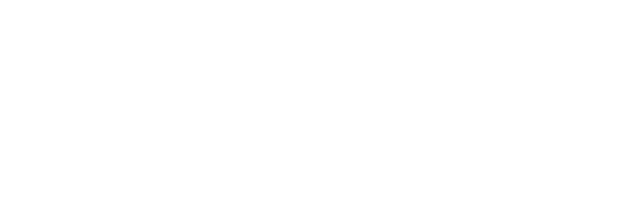
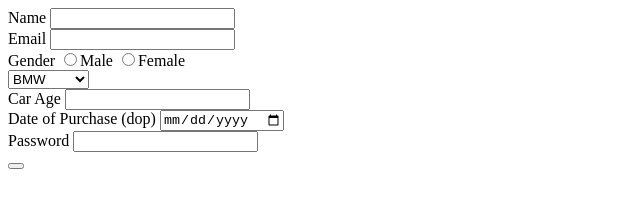
Before and after one commit to acciojob/car-insurance-form-Jesal4103, a website: page main.html in a window 1280 px wide. Shown: the whole page, without its empty margins (0-640 px from the left). Drawn offline with Linux system fonts and the light colour scheme.

Commit message:
created a submission

```diff
--- a/main.html
+++ b/main.html
@@ -8,6 +8,35 @@
 
 <body>
 	<!-- the entire body must be written by student -->
+	<form method="get">
+		<label for="name">Name</label>
+		<input type="text" id="name" required>
+		<br>
+		<label for="email">Email</label>
+		<input type="email" id="email" required>
+		<br>
+		<label>Gender</label>
+		<input type="radio" name="gender" id="male_g" required>Male
+		<input type="radio" name="gender" id="female_g" required>Female
+		<br>
+		<label id="cars"></label>
+		<select value="Car Brands">
+			<option>BMW</option>
+			<option>Audi</option>
+			<option>Mercedez</option>
+		</select>
+		<br>
+		<label for="carage">Car Age</label>
+		<input type="number" id="carage" required>
+		<br>
+		<label for="dop">Date of Purchase (dop)</label>
+		<input type="date" id="dop" required>
+		<br>
+		<label for="password">Password</label>
+		<input type="password" id="password" required>
+		<br>
+		<button type="submit" value="submit">
+	</form>
     <script type="text/javascript" src="./script.js">
 </script>
 
```
